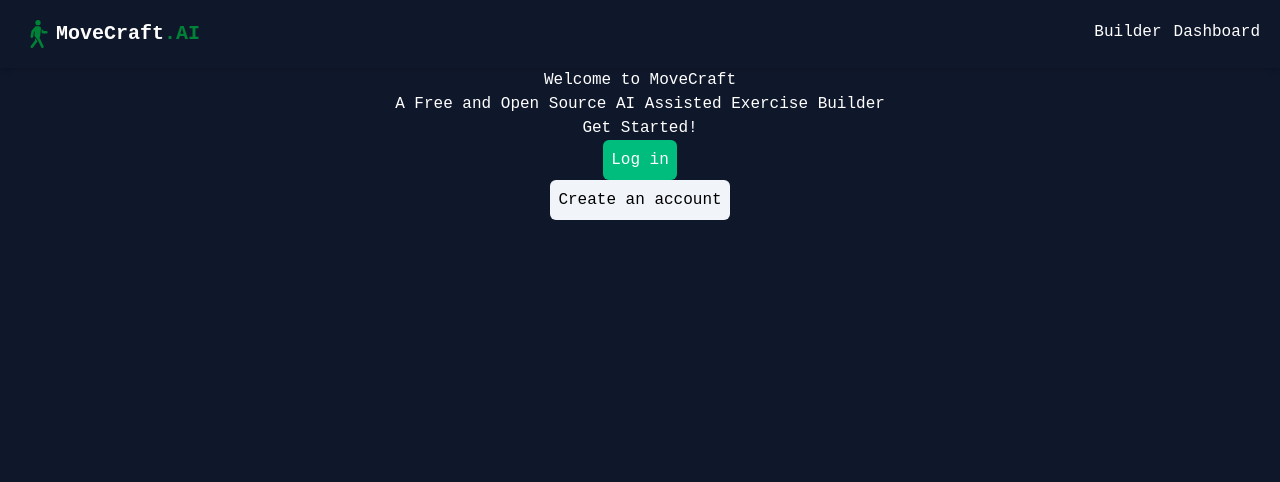
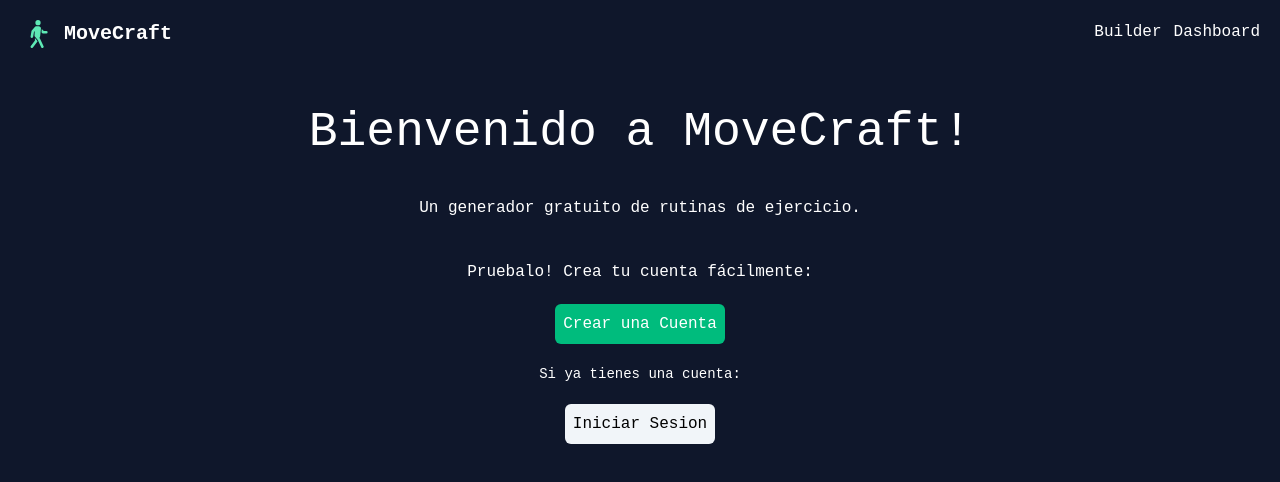
Before and after one commit to Oscar-Mont/movecraft, a Next.js app in the folder movecraft-app/: page / in a window 1280 px wide. Shown: the top 482 px of the page. Built offline with nearby package versions, Linux system fonts and the light colour scheme.

Commit message:
Apply basic header and home page design

```diff
--- a/movecraft-app/app/page.tsx
+++ b/movecraft-app/app/page.tsx
@@ -3,13 +3,16 @@ import Button from "@/components/Button";
 
 export default function Home() {
   return (
-    <div className="flex flex-col justify-center items-center">
-      <h1>Welcome to MoveCraft</h1>
-      <p>A Free and Open Source AI Assisted Exercise Builder</p>
-      <div className="flex flex-col justify-center items-center">
-        <h1>Get Started!</h1>
-        <Button variant="primary">Log in</Button>
-        <Button variant="secondary">Create an account</Button>
+    <div className="flex flex-col justify-center items-center gap-10 m-10">
+
+      <h1 className="text-5xl">Bienvenido a MoveCraft!</h1>
+      <p>Un generador gratuito de rutinas de ejercicio.</p>
+
+      <div className="flex flex-col justify-center items-center gap-5">
+        <p>Pruebalo! Crea tu cuenta fácilmente:</p>
+        <Button variant="primary">Crear una Cuenta</Button>
+        <p className="text-sm">Si ya tienes una cuenta:</p>
+        <Button variant="secondary">Iniciar Sesion</Button>
       </div>
 
     </div>
--- a/movecraft-app/components/Header.tsx
+++ b/movecraft-app/components/Header.tsx
@@ -3,17 +3,17 @@ import Link from "next/link";
 
 export default function Header() {
     return (
-        <div className="flex justify-between shadow-md p-5">
-            <Link href="/" className="flex">
-                <svg xmlns="http://www.w3.org/2000/svg" width="16" height="16" fill="currentColor" className="h-7 w-7 text-green-700 mx-1" viewBox="0 0 16 16">
+        <div className="flex justify-between p-5">
+            <Link href="/" className="flex hover:text-emerald-300">
+                <svg xmlns="http://www.w3.org/2000/svg" width="16" height="16" fill="currentColor" className="h-7 w-7 text-emerald-300 mx-1" viewBox="0 0 16 16">
                     <path d="M9.5 1.5a1.5 1.5 0 1 1-3 0 1.5 1.5 0 0 1 3 0M6.44 3.752A.75.75 0 0 1 7 3.5h1.445c.742 0 1.32.643 1.243 1.38l-.43 4.083a1.8 1.8 0 0 1-.088.395l-.318.906.213.242a.8.8 0 0 1 .114.175l2 4.25a.75.75 0 1 1-1.357.638l-1.956-4.154-1.68-1.921A.75.75 0 0 1 6 8.96l.138-2.613-.435.489-.464 2.786a.75.75 0 1 1-1.48-.246l.5-3a.75.75 0 0 1 .18-.375l2-2.25Z" />
                     <path d="M6.25 11.745v-1.418l1.204 1.375.261.524a.8.8 0 0 1-.12.231l-2.5 3.25a.75.75 0 1 1-1.19-.914zm4.22-4.215-.494-.494.205-1.843.006-.067 1.124 1.124h1.44a.75.75 0 0 1 0 1.5H11a.75.75 0 0 1-.531-.22Z" />
                 </svg>
-                <p className="text-xl font-semibold">MoveCraft</p><p className="text-xl font-semibold text-green-700">.AI</p>
+                <p className="text-xl font-semibold ml-2">MoveCraft</p>
             </Link>
             <div className="flex gap-3">
-                <Link href="/workout-builder">Builder</Link>
-                <Link href="/dashboard">Dashboard</Link>
+                <Link href="/workout-builder" className="hover:text-emerald-300">Builder</Link>
+                <Link href="/dashboard" className="hover:text-emerald-300">Dashboard</Link>
 
             </div>
 
```
